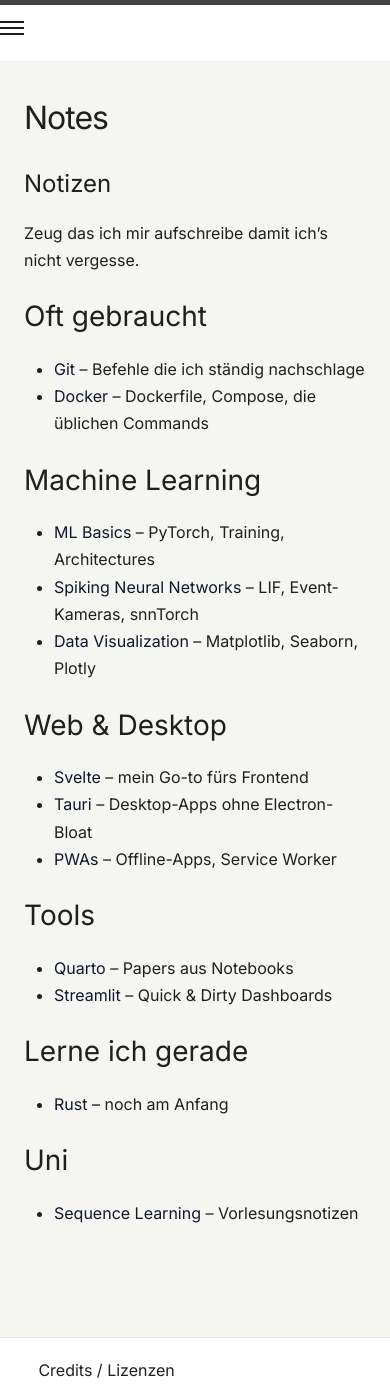
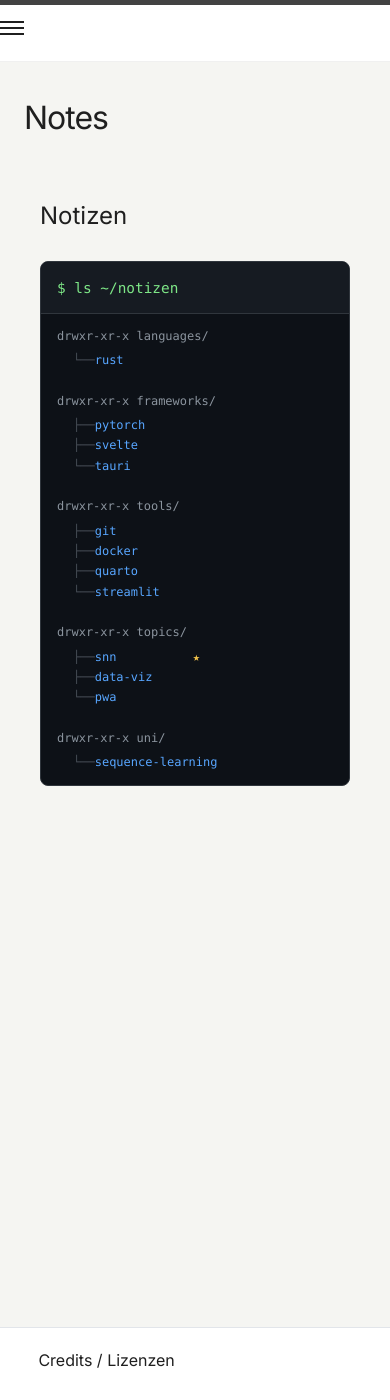
Before and after one commit to werzingerma/werzingerma.github.io, a Jekyll site: the page built from notizen/index.md, in a window 390 px wide and 1400 px high. Built offline with Jekyll 4.4.1, drawn with Linux system fonts in a browser that asks for light colours.

Commit message:
notes page updated

```diff
--- a/notizen/index.md
+++ b/notizen/index.md
@@ -4,30 +4,249 @@ title: Notes
 permalink: /notizen/
 ---
 
-# Notizen
+<main class="terminal">
+  <h1>Notizen</h1>
 
-Zeug das ich mir aufschreibe damit ich's nicht vergesse.
+  <div class="terminal-window">
+    <div class="terminal-header">
+      <span class="terminal-prompt">$ ls ~/notizen</span>
+    </div>
 
-## Oft gebraucht
-- [Git](/notizen/git/) – Befehle die ich ständig nachschlage
-- [Docker](/notizen/docker/) – Dockerfile, Compose, die üblichen Commands
+    <div class="terminal-content">
+      <!-- Languages -->
+      <div class="directory">
+        <span class="dir-header">drwxr-xr-x  languages/</span>
+        <ul>
+          <li>
+            <span class="tree">└── </span>
+            <a href="/notizen/rust/">rust</a>
+            <span class="comment"># <span class="wip">[wip]</span> ownership, borrowing</span>
+          </li>
+        </ul>
+      </div>
 
-## Machine Learning
-- [ML Basics](/notizen/machine-learning/) – PyTorch, Training, Architectures
-- [Spiking Neural Networks](/notizen/spiking-neural-networks/) – LIF, Event-Kameras, snnTorch
-- [Data Visualization](/notizen/data-visualization/) – Matplotlib, Seaborn, Plotly
+      <!-- Frameworks -->
+      <div class="directory">
+        <span class="dir-header">drwxr-xr-x  frameworks/</span>
+        <ul>
+          <li>
+            <span class="tree">├── </span>
+            <a href="/notizen/machine-learning/">pytorch</a>
+            <span class="comment"># training, models</span>
+          </li>
+          <li>
+            <span class="tree">├── </span>
+            <a href="/notizen/svelte/">svelte</a>
+            <span class="comment"># reactive frontend</span>
+          </li>
+          <li>
+            <span class="tree">└── </span>
+            <a href="/notizen/tauri/">tauri</a>
+            <span class="comment"># rust + webview desktop</span>
+          </li>
+        </ul>
+      </div>
 
-## Web & Desktop
-- [Svelte](/notizen/svelte/) – mein Go-to fürs Frontend
-- [Tauri](/notizen/tauri/) – Desktop-Apps ohne Electron-Bloat
-- [PWAs](/notizen/pwa-service-workers/) – Offline-Apps, Service Worker
+      <!-- Tools -->
+      <div class="directory">
+        <span class="dir-header">drwxr-xr-x  tools/</span>
+        <ul>
+          <li>
+            <span class="tree">├── </span>
+            <a href="/notizen/git/">git</a>
+            <span class="comment"># version control</span>
+          </li>
+          <li>
+            <span class="tree">├── </span>
+            <a href="/notizen/docker/">docker</a>
+            <span class="comment"># containers</span>
+          </li>
+          <li>
+            <span class="tree">├── </span>
+            <a href="/notizen/quarto/">quarto</a>
+            <span class="comment"># notebooks → papers</span>
+          </li>
+          <li>
+            <span class="tree">└── </span>
+            <a href="/notizen/streamlit/">streamlit</a>
+            <span class="comment"># python dashboards</span>
+          </li>
+        </ul>
+      </div>
 
-## Tools
-- [Quarto](/notizen/quarto/) – Papers aus Notebooks
-- [Streamlit](/notizen/streamlit/) – Quick & Dirty Dashboards
+      <!-- Topics -->
+      <div class="directory">
+        <span class="dir-header">drwxr-xr-x  topics/</span>
+        <ul>
+          <li>
+            <span class="tree">├── </span>
+            <a href="/notizen/spiking-neural-networks/">snn</a>
+            <span class="comment"># neuromorphic computing</span>
+            <span class="star">★</span>
+          </li>
+          <li>
+            <span class="tree">├── </span>
+            <a href="/notizen/data-visualization/">data-viz</a>
+            <span class="comment"># matplotlib, plotly</span>
+          </li>
+          <li>
+            <span class="tree">└── </span>
+            <a href="/notizen/pwa-service-workers/">pwa</a>
+            <span class="comment"># offline web apps</span>
+          </li>
+        </ul>
+      </div>
 
-## Lerne ich gerade
-- [Rust](/notizen/rust/) – noch am Anfang
+      <!-- Uni -->
+      <div class="directory">
+        <span class="dir-header">drwxr-xr-x  uni/</span>
+        <ul>
+          <li>
+            <span class="tree">└── </span>
+            <a href="/notizen/Sequence_Learning/">sequence-learning</a>
+            <span class="comment"># master ws24/25</span>
+          </li>
+        </ul>
+      </div>
 
-## Uni
-- [Sequence Learning](/notizen/Sequence_Learning/) – Vorlesungsnotizen
+    </div>
+  </div>
+</main>
+
+<style>
+/* Terminal Container */
+.terminal {
+  max-width: 800px;
+  margin: 0 auto;
+  padding: 2rem 1rem;
+}
+
+.terminal h1 {
+  font-family: inherit;
+  margin-bottom: 1.5rem;
+}
+
+/* Terminal Window */
+.terminal-window {
+  background: #0d1117;
+  border: 1px solid #30363d;
+  border-radius: 8px;
+  overflow: hidden;
+}
+
+.terminal-header {
+  background: #161b22;
+  padding: 0.75rem 1rem;
+  border-bottom: 1px solid #30363d;
+}
+
+.terminal-prompt {
+  font-family: 'JetBrains Mono', 'Fira Code', 'SF Mono', Consolas, monospace;
+  font-size: 0.9rem;
+  color: #7ee787;
+}
+
+.terminal-prompt::after {
+  content: '▋';
+  animation: blink 1s step-end infinite;
+  margin-left: 0.5rem;
+}
+
+@keyframes blink {
+  50% { opacity: 0; }
+}
+
+.terminal-content {
+  padding: 1rem 1.25rem;
+  font-family: 'JetBrains Mono', 'Fira Code', 'SF Mono', Consolas, monospace;
+  font-size: 0.85rem;
+  line-height: 1.7;
+}
+
+/* Directories */
+.directory {
+  margin-bottom: 1.25rem;
+}
+
+.directory:last-child {
+  margin-bottom: 0;
+}
+
+.dir-header {
+  color: #8b949e;
+  display: block;
+  margin-bottom: 0.25rem;
+}
+
+.directory ul {
+  list-style: none;
+  margin: 0;
+  padding: 0;
+  padding-left: 1rem;
+}
+
+.directory li {
+  display: flex;
+  align-items: baseline;
+  gap: 0;
+  white-space: nowrap;
+}
+
+.directory li:hover {
+  background: rgba(88, 166, 255, 0.1);
+  margin-left: -0.5rem;
+  padding-left: 0.5rem;
+  margin-right: -0.5rem;
+  padding-right: 0.5rem;
+}
+
+/* Tree Characters */
+.tree {
+  color: #484f58;
+  user-select: none;
+}
+
+/* Links */
+.terminal-content a {
+  color: #58a6ff;
+  text-decoration: none;
+  min-width: 120px;
+  display: inline-block;
+}
+
+.terminal-content a:hover {
+  text-decoration: underline;
+}
+
+/* Comments */
+.comment {
+  color: #6e7681;
+  margin-left: 0.5rem;
+}
+
+/* Special Markers */
+.star {
+  color: #f0c14b;
+  margin-left: 0.5rem;
+}
+
+.wip {
+  color: #f85149;
+}
+
+/* Mobile */
+@media (max-width: 600px) {
+  .terminal-content {
+    font-size: 0.75rem;
+    padding: 0.75rem 1rem;
+  }
+
+  .terminal-content a {
+    min-width: 90px;
+  }
+
+  .comment {
+    display: none;
+  }
+}
+</style>
```
